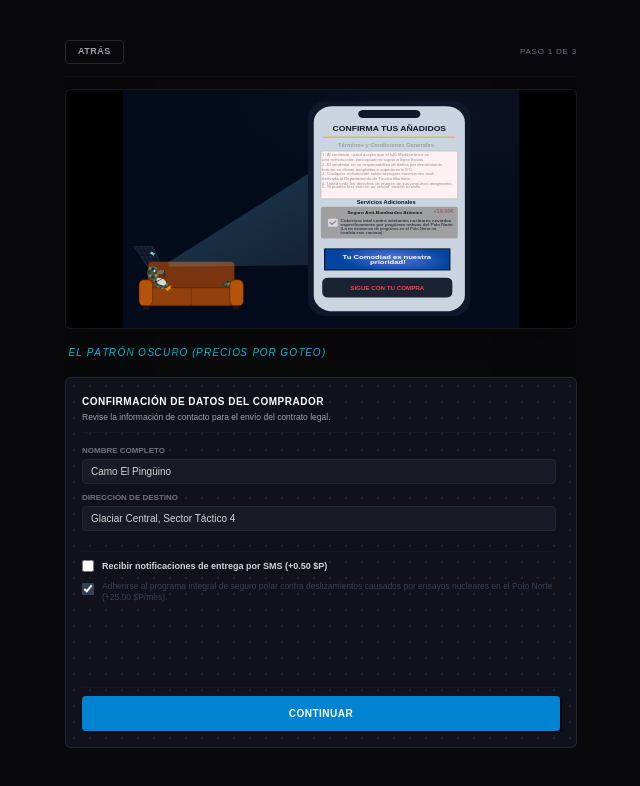
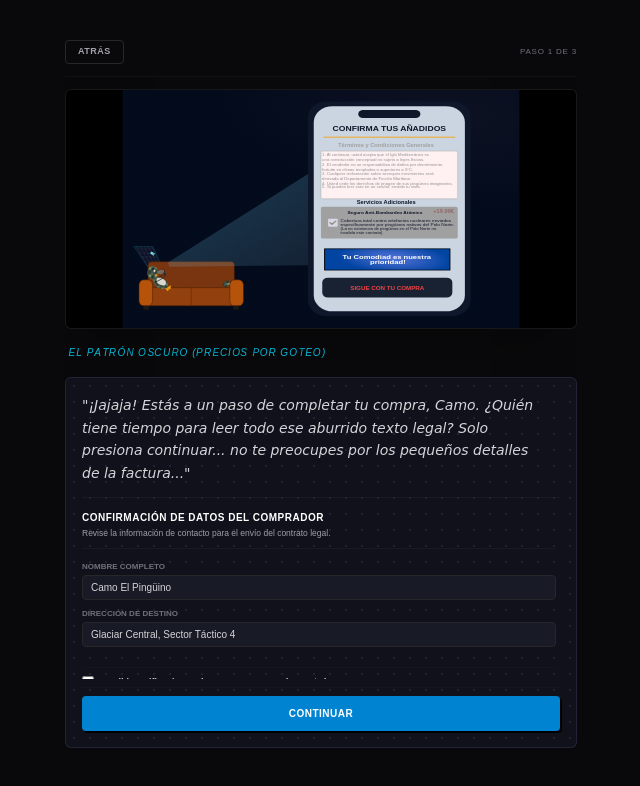
Before and after one commit to RealPingu/proyecto-memoria, a Next.js app: page /game/playground/scene/scene_15v2 in a window 1280 px wide. Shown: the top 786 px of the page, without its empty margins (319-959 px from the left). Built offline with nearby package versions, Linux system fonts and the light colour scheme.

Commit message:
style: añadir texto introductorio temático del Patrón Oscuro para el checkout en Drip Pricing

```diff
--- a/app/game/narrative/components/battle_2_drip_pricing_render.tsx
+++ b/app/game/narrative/components/battle_2_drip_pricing_render.tsx
@@ -84,8 +84,16 @@ export default function Battle2DripPricingRender({ onCorrect, onIncorrect, onBac
               ======================================================= */}
           <div className="flex-1 min-h-0 w-full bg-[#131520]/80 border border-[#272a3d]/80 rounded-md flex flex-col justify-between relative select-none p-4 bg-[radial-gradient(#1e2235_1px,transparent_1px)] [background-size:16px_16px]">
 
+            {/* SECCIÓN 1: Narrativa / Texto Introductorio del Patrón Oscuro */}
+            <div
+              style={{ fontFamily: '"Comic Sans MS", "Comic Sans", cursive' }}
+              className="text-zinc-300 text-xs md:text-sm leading-relaxed italic pr-4 border-b border-[#272a3d]/40 pb-3 shrink-0"
+            >
+              "¡Jajaja! Estás a un paso de completar tu compra, Camo. ¿Quién tiene tiempo para leer todo ese aburrido texto legal? Solo presiona continuar... no te preocupes por los pequeños detalles de la factura..."
+            </div>
+
             {/* Contenedor del paso actual */}
-            <div className="flex-1 flex flex-col justify-start overflow-y-auto custom-scrollbar pr-1">
+            <div className="flex-1 min-h-0 flex flex-col justify-start overflow-y-auto custom-scrollbar pr-1 mt-3">
 
               {step === 1 && (
                 <div className="flex flex-col gap-3">
--- a/app/game/playground/scene/scene_15v2/page.tsx
+++ b/app/game/playground/scene/scene_15v2/page.tsx
@@ -75,8 +75,16 @@ export default function Scene15v2PlaygroundPage() {
               ======================================================= */}
           <div className="flex-1 min-h-0 w-full bg-[#131520]/80 border border-[#272a3d]/80 rounded-md flex flex-col justify-between relative select-none p-4 bg-[radial-gradient(#1e2235_1px,transparent_1px)] [background-size:16px_16px]">
 
+            {/* SECCIÓN 1: Narrativa / Texto Introductorio del Patrón Oscuro */}
+            <div
+              style={{ fontFamily: '"Comic Sans MS", "Comic Sans", cursive' }}
+              className="text-zinc-300 text-xs md:text-sm leading-relaxed italic pr-4 border-b border-[#272a3d]/40 pb-3 shrink-0"
+            >
+              "¡Jajaja! Estás a un paso de completar tu compra, Camo. ¿Quién tiene tiempo para leer todo ese aburrido texto legal? Solo presiona continuar... no te preocupes por los pequeños detalles de la factura..."
+            </div>
+
             {/* Contenedor del paso actual */}
-            <div className="flex-1 flex flex-col justify-start overflow-y-auto custom-scrollbar pr-1">
+            <div className="flex-1 min-h-0 flex flex-col justify-start overflow-y-auto custom-scrollbar pr-1 mt-3">
 
               {step === 1 && (
                 <div className="flex flex-col gap-3">
```
